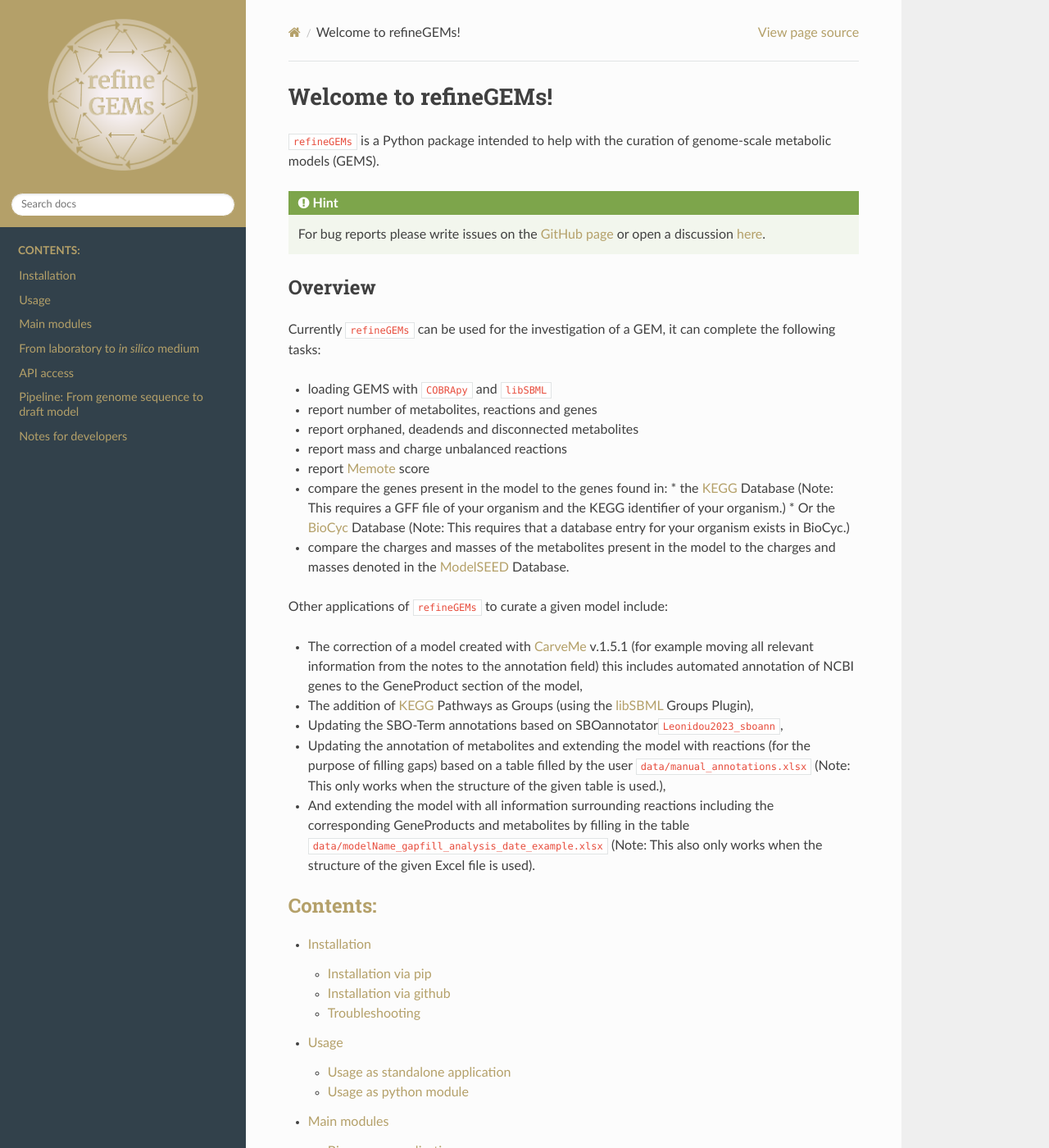
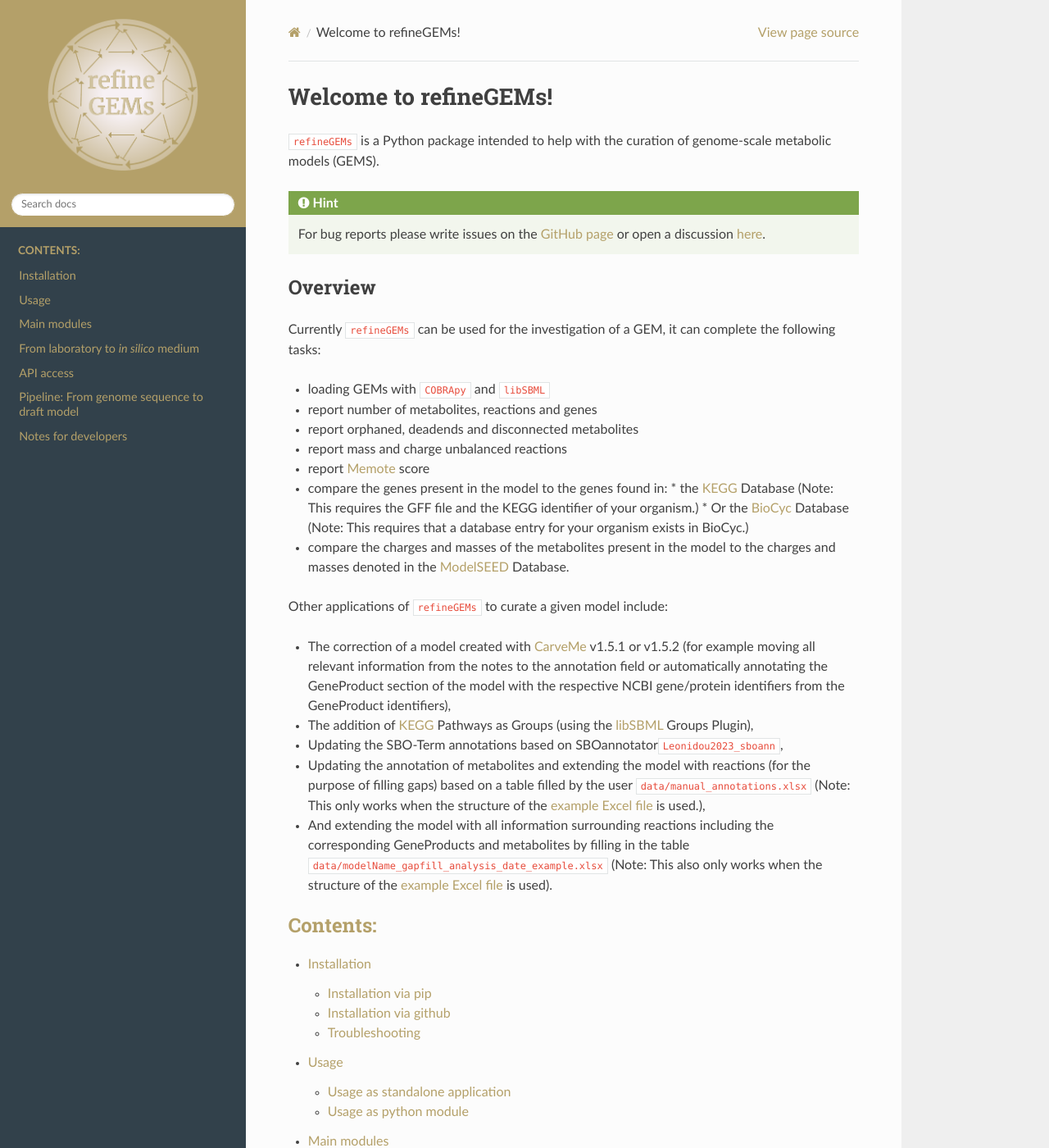
Before and after one commit to draeger-lab/refinegems, a Sphinx documentation site: the page built from docs/source/index.rst, in a window 1280 px wide and 1400 px high. Shown: the whole window at 82% size. Built offline with Sphinx 7.4.7 and the Read the Docs theme 2.0.0, drawn with Linux system fonts in a browser that asks for light colours; cross-references to code outside the pages are shown as plain code.

Commit message:
Updated index.rst for documentation

```diff
--- a/docs/source/index.rst
+++ b/docs/source/index.rst
@@ -10,23 +10,23 @@
 
 Currently ``refineGEMs`` can be used for the investigation of a GEM, it can complete the following tasks:
 
-* loading GEMS with ``COBRApy`` and ``libSBML``
+* loading GEMs with ``COBRApy`` and ``libSBML``
 * report number of metabolites, reactions and genes
 * report orphaned, deadends and disconnected metabolites
 * report mass and charge unbalanced reactions
 * report `Memote <https://memote.readthedocs.io/en/latest/index.html>`__ score
 * compare the genes present in the model to the genes found in:
-  * the `KEGG <https://www.genome.jp/kegg/kegg1.html>`__ Database (Note: This requires a GFF file of your organism and the KEGG identifier of your organism.)
+  * the `KEGG <https://www.genome.jp/kegg/kegg1.html>`__ Database (Note: This requires the GFF file and the KEGG identifier of your organism.)
   * Or the `BioCyc <https://biocyc.org/>`__ Database (Note: This requires that a database entry for your organism exists in BioCyc.)
 * compare the charges and masses of the metabolites present in the model to the charges and masses denoted in the `ModelSEED <https://modelseed.org/>`__ Database.
 
 Other applications of ``refineGEMs`` to curate a given model include:
 
-* The correction of a model created with `CarveMe <https://github.com/cdanielmachado/carveme>`__ v.1.5.1 (for example moving all relevant information from the notes to the annotation field) this includes automated annotation of NCBI genes to the GeneProduct section of the model,
+* The correction of a model created with `CarveMe <https://github.com/cdanielmachado/carveme>`__ v1.5.1 or v1.5.2 (for example moving all relevant information from the notes to the annotation field or automatically annotating the GeneProduct section of the model with the respective NCBI gene/protein identifiers from the GeneProduct identifiers),
 * The addition of `KEGG <https://www.genome.jp/kegg/kegg1.html>`__ Pathways as Groups (using the `libSBML <https://synonym.caltech.edu/software/libsbml/5.18.0/docs/formatted/python-api/classlibsbml_1_1_groups_model_plugin.html>`__ Groups Plugin),
 * Updating the SBO-Term annotations based on SBOannotator\ :footcite:p:`Leonidou2023_sboann`,
-* Updating the annotation of metabolites and extending the model with reactions (for the purpose of filling gaps) based on a table filled by the user ``data/manual_annotations.xlsx`` (Note: This only works when the structure of the given table is used.),
-* And extending the model with all information surrounding reactions including the corresponding GeneProducts and metabolites by filling in the table ``data/modelName_gapfill_analysis_date_example.xlsx`` (Note: This also only works when the structure of the given Excel file is used).
+* Updating the annotation of metabolites and extending the model with reactions (for the purpose of filling gaps) based on a table filled by the user ``data/manual_annotations.xlsx`` (Note: This only works when the structure of the `example Excel file <https://github.com/draeger-lab/refinegems/blob/5eac900d9848b5ae5faf0055db72a986e7ba64e8/data/manual_curation.xlsx>`__ is used.),
+* And extending the model with all information surrounding reactions including the corresponding GeneProducts and metabolites by filling in the table ``data/modelName_gapfill_analysis_date_example.xlsx`` (Note: This also only works when the structure of the `example Excel file <https://github.com/draeger-lab/refinegems/blob/5eac900d9848b5ae5faf0055db72a986e7ba64e8/data/modelName_gapfill_analysis_date_example.xlsx>`__ is used).
 
 
 .. toctree::
```
